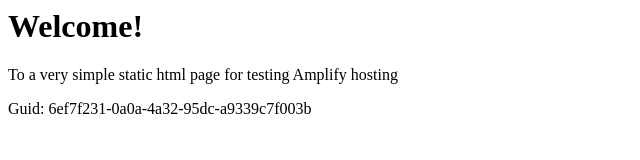
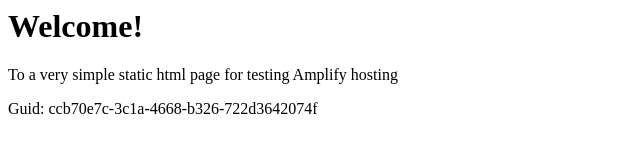
Before and after one commit to aws-aemilia-gru/Github-PR-Commit-Integration-Test-DoNotTouch-GithubWebhookPreviewCanaryTest-v1-preprod-sa-east-1, a website: page src/index.html in a window 1280 px wide. Shown: the full height of the page, 0-640 px from the left. Drawn offline with Linux system fonts and the light colour scheme.

Commit message:
commit from integ tests

```diff
--- a/src/index.html
+++ b/src/index.html
@@ -12,6 +12,6 @@
 <body>
     <h1>Welcome!</h1>
     <p>To a very simple static html page for testing Amplify hosting</p>
-    <p>Guid: 6ef7f231-0a0a-4a32-95dc-a9339c7f003b</p></body>
+    <p>Guid: ccb70e7c-3c1a-4668-b326-722d3642074f</p></body>
 
 </html>
```
